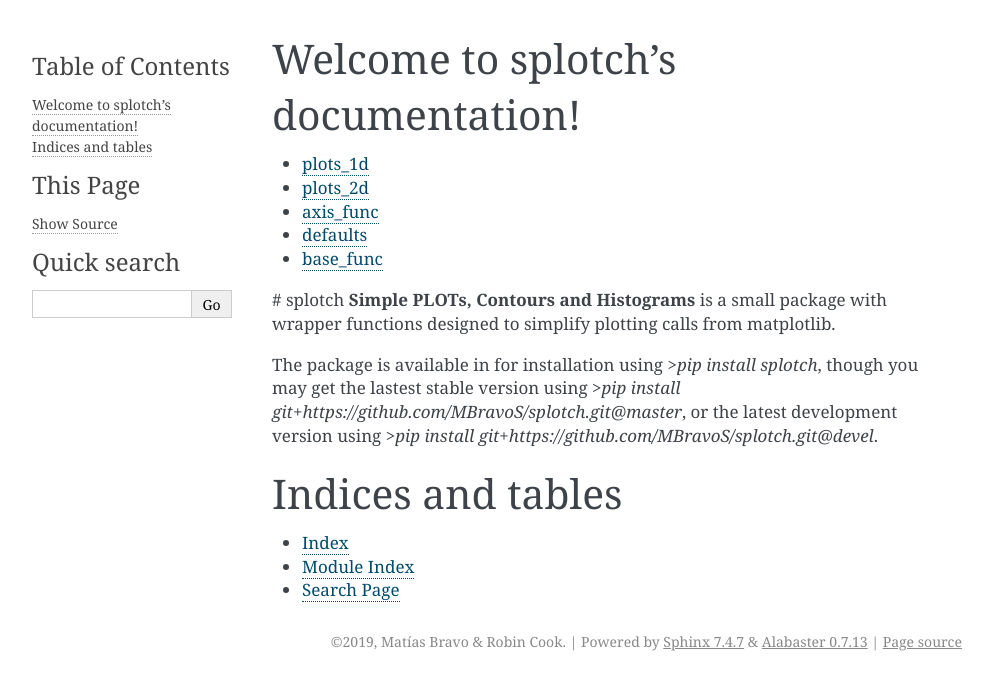
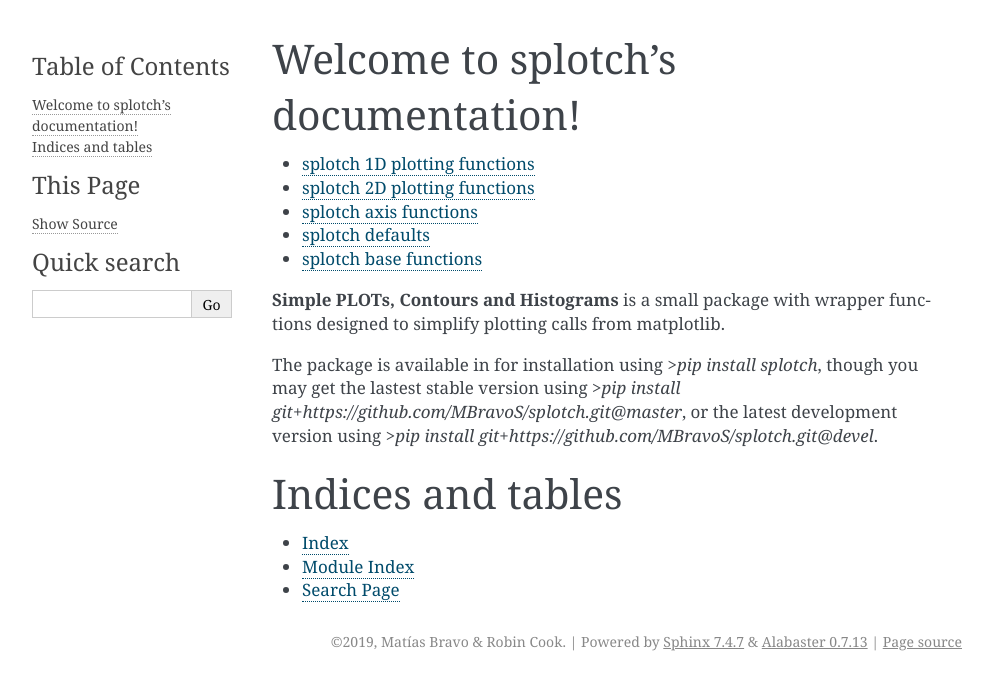
Before and after one commit to MBravoS/splotch, a Sphinx documentation site: the page built from docs/index.rst, in a window 1280 px wide. Shown: the top 690 px of the page, without its empty margins (148-1141 px from the left). Built offline with Sphinx 7.4.7, drawn with Linux system fonts in a browser that asks for light colours; part of the change alters nothing that is shown.

```diff
--- a/docs/index.rst
+++ b/docs/index.rst
@@ -9,14 +9,13 @@ Welcome to splotch's documentation!
 .. toctree::
    :maxdepth: 2
 
-   plots_1d <plots_1d>
-   plots_2d <plots_2d>
-   axis_func <axis_func>
-   defaults <defaults>
-   base_func <base_func>
+   plots_1d
+   plots_2d
+   axis_func
+   defaults
+   base_func
 ..
 
-# splotch
 **Simple PLOTs, Contours and Histograms** is a small package with wrapper functions designed to simplify plotting calls from matplotlib.
 
 The package is available in for installation using `>pip install splotch`, though you may get the lastest stable version using `>pip install git+https://github.com/MBravoS/splotch.git@master`, or the latest development version using `>pip install git+https://github.com/MBravoS/splotch.git@devel`.
```
